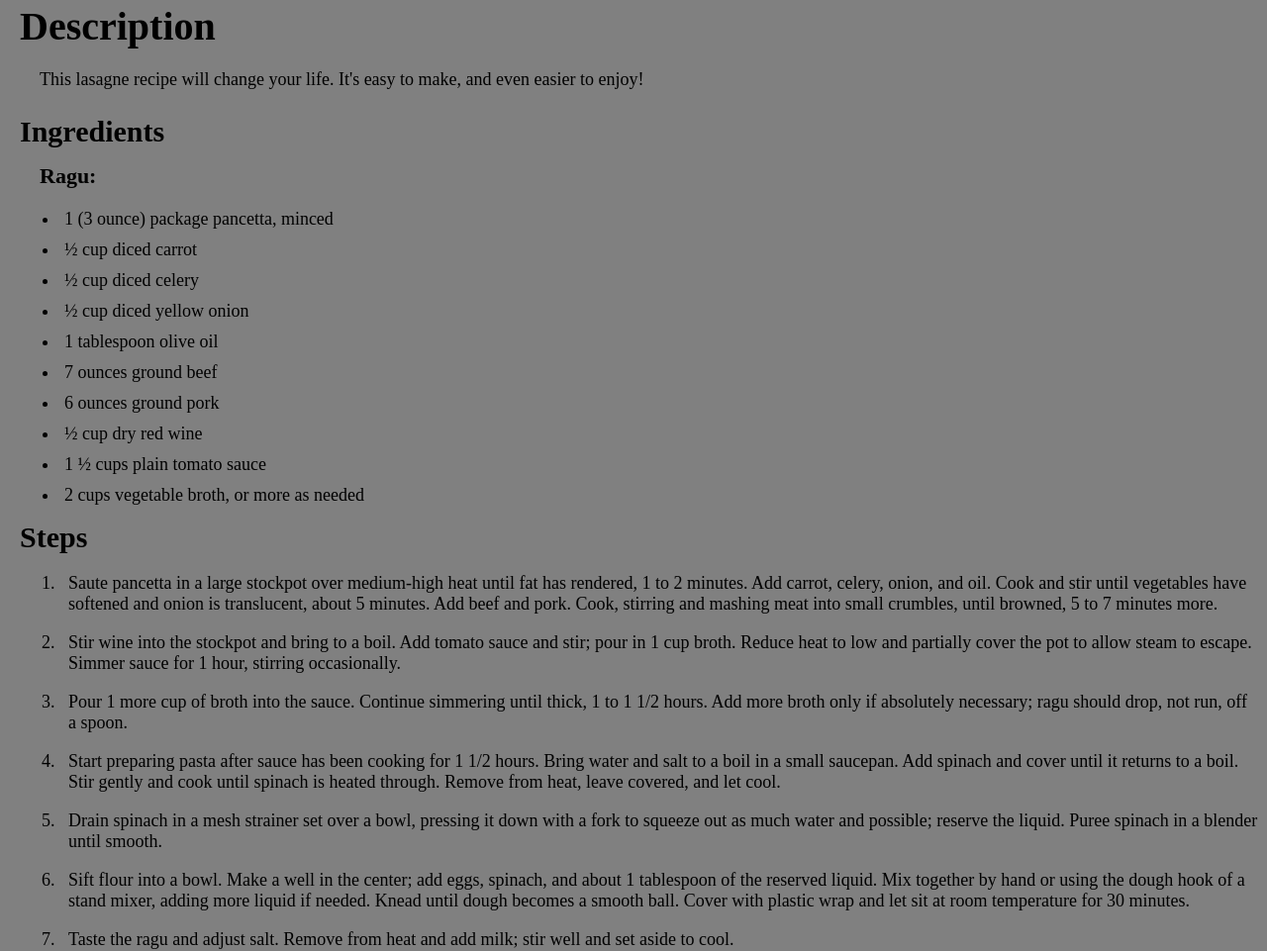
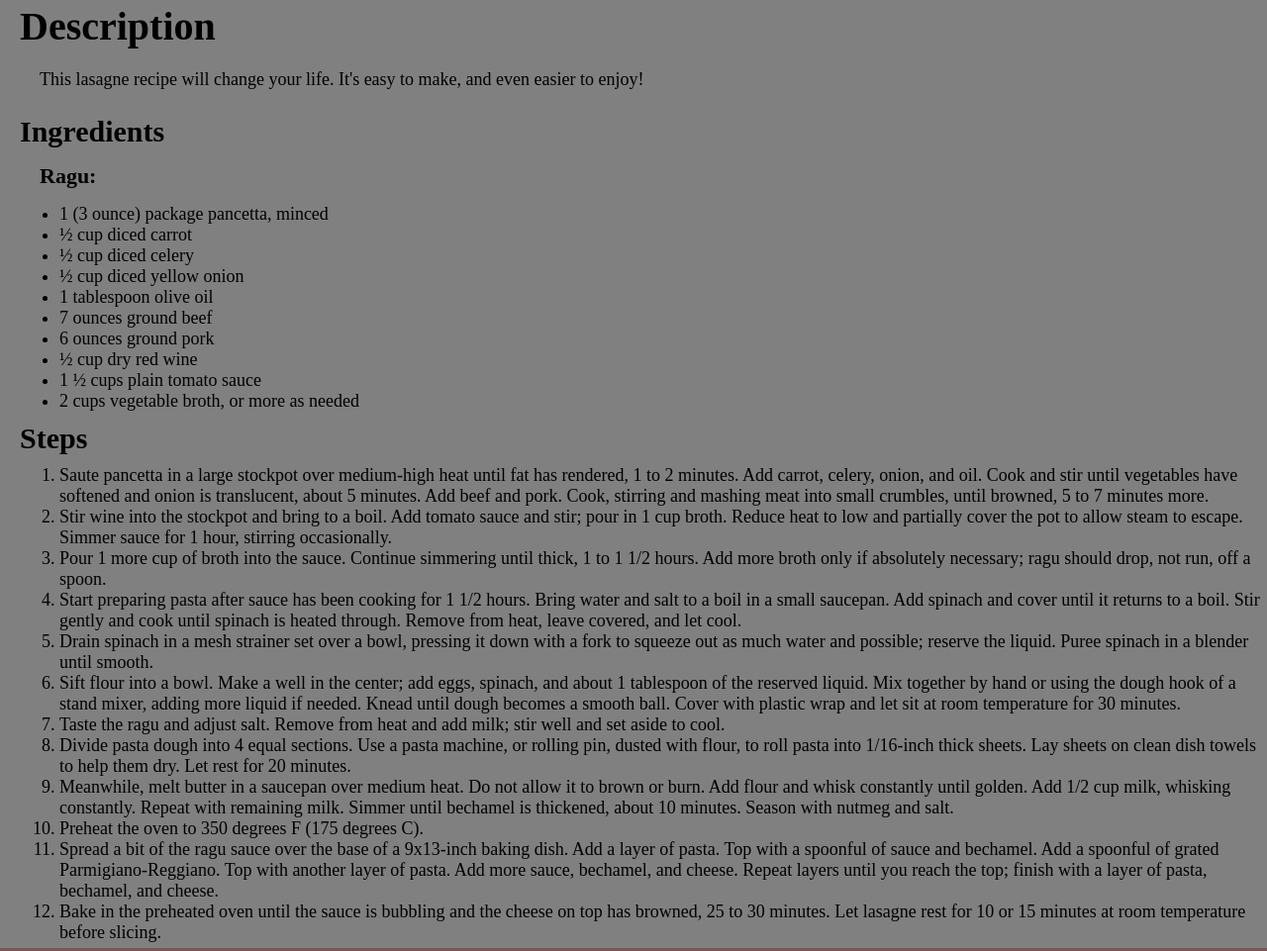
Before and after one commit to aioniaeftychia/odin-recipes, a plain HTML site: page recipes/lasagne.html in a window 1280 px wide. Shown: the part 600-1561 px from the top of the page at 99% size. Drawn offline with Linux system fonts and the light colour scheme.

Commit message:
removed list_item class

```diff
--- a/recipes/lasagne.html
+++ b/recipes/lasagne.html
@@ -31,34 +31,34 @@
             Ragu:
         </h4>
         <ul class="list unordered_list text">
-            <li class="list_item">
+            <li >
                 1 (3 ounce) package pancetta, minced
             </li>
-            <li class="list_item">
+            <li >
                 ½ cup diced carrot
             </li>
-            <li class="list_item">
+            <li >
                 ½ cup diced celery
             </li>
-            <li class="list_item">
+            <li >
                 ½ cup diced yellow onion
             </li>
-            <li class="list_item">
+            <li >
                 1 tablespoon olive oil
             </li>
-            <li class="list_item">
+            <li >
                 7 ounces ground beef
             </li>
-            <li class="list_item">
+            <li >
                 6 ounces ground pork
             </li>
-            <li class="list_item">
+            <li >
                 ½ cup dry red wine
             </li>
-            <li class="list_item">
+            <li >
                 1 ½ cups plain tomato sauce
             </li>
-            <li class="list_item">
+            <li >
                 2 cups vegetable broth, or more as needed
             </li>
         </ul>
@@ -68,40 +68,40 @@
             Steps
         </h3>
         <ol class="list ordered_list text">
-            <li class="list_item">
+            <li >
                 Saute pancetta in a large stockpot over medium-high heat until fat has rendered, 1 to 2 minutes. Add carrot, celery, onion, and oil. Cook and stir until vegetables have softened and onion is translucent, about 5 minutes. Add beef and pork. Cook, stirring and mashing meat into small crumbles, until browned, 5 to 7 minutes more.
             </li>
-            <li class="list_item">
+            <li >
                 Stir wine into the stockpot and bring to a boil. Add tomato sauce and stir; pour in 1 cup broth. Reduce heat to low and partially cover the pot to allow steam to escape. Simmer sauce for 1 hour, stirring occasionally.
             </li>
-            <li class="list_item">
+            <li >
                 Pour 1 more cup of broth into the sauce. Continue simmering until thick, 1 to 1 1/2 hours. Add more broth only if absolutely necessary; ragu should drop, not run, off a spoon.
             </li>
-            <li class="list_item">
+            <li >
                 Start preparing pasta after sauce has been cooking for 1 1/2 hours. Bring water and salt to a boil in a small saucepan. Add spinach and cover until it returns to a boil. Stir gently and cook until spinach is heated through. Remove from heat, leave covered, and let cool.
             </li>
-            <li class="list_item">
+            <li >
                 Drain spinach in a mesh strainer set over a bowl, pressing it down with a fork to squeeze out as much water and possible; reserve the liquid. Puree spinach in a blender until smooth.
             </li>
-            <li class="list_item">
+            <li >
                 Sift flour into a bowl. Make a well in the center; add eggs, spinach, and about 1 tablespoon of the reserved liquid. Mix together by hand or using the dough hook of a stand mixer, adding more liquid if needed. Knead until dough becomes a smooth ball. Cover with plastic wrap and let sit at room temperature for 30 minutes.
             </li>
-            <li class="list_item">
+            <li >
                 Taste the ragu and adjust salt. Remove from heat and add milk; stir well and set aside to cool.
             </li>
-            <li class="list_item">
+            <li >
                 Divide pasta dough into 4 equal sections. Use a pasta machine, or rolling pin, dusted with flour, to roll pasta into 1/16-inch thick sheets. Lay sheets on clean dish towels to help them dry. Let rest for 20 minutes.
             </li>
-            <li class="list_item">
+            <li >
                 Meanwhile, melt butter in a saucepan over medium heat. Do not allow it to brown or burn. Add flour and whisk constantly until golden. Add 1/2 cup milk, whisking constantly. Repeat with remaining milk. Simmer until bechamel is thickened, about 10 minutes. Season with nutmeg and salt.
             </li>
-            <li class="list_item">
+            <li >
                 Preheat the oven to 350 degrees F (175 degrees C).
             </li>
-            <li class="list_item">
+            <li >
                 Spread a bit of the ragu sauce over the base of a 9x13-inch baking dish. Add a layer of pasta. Top with a spoonful of sauce and bechamel. Add a spoonful of grated Parmigiano-Reggiano. Top with another layer of pasta. Add more sauce, bechamel, and cheese. Repeat layers until you reach the top; finish with a layer of pasta, bechamel, and cheese.
             </li>
-            <li class="list_item">
+            <li >
                 Bake in the preheated oven until the sauce is bubbling and the cheese on top has browned, 25 to 30 minutes. Let lasagne rest for 10 or 15 minutes at room temperature before slicing.
             </li>
         </ol>
```
Also changed, not shown: index.html (+3 -3 lines).
